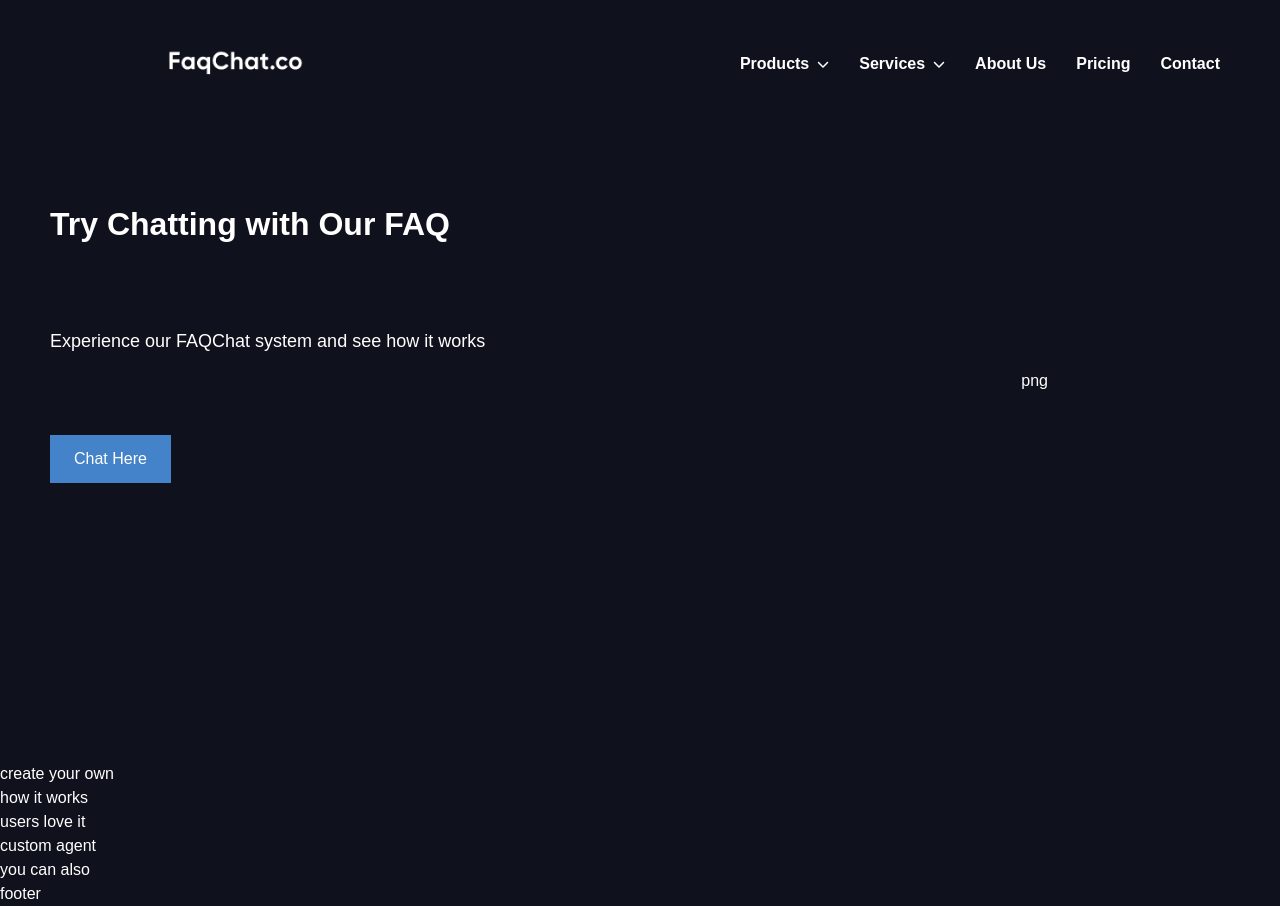
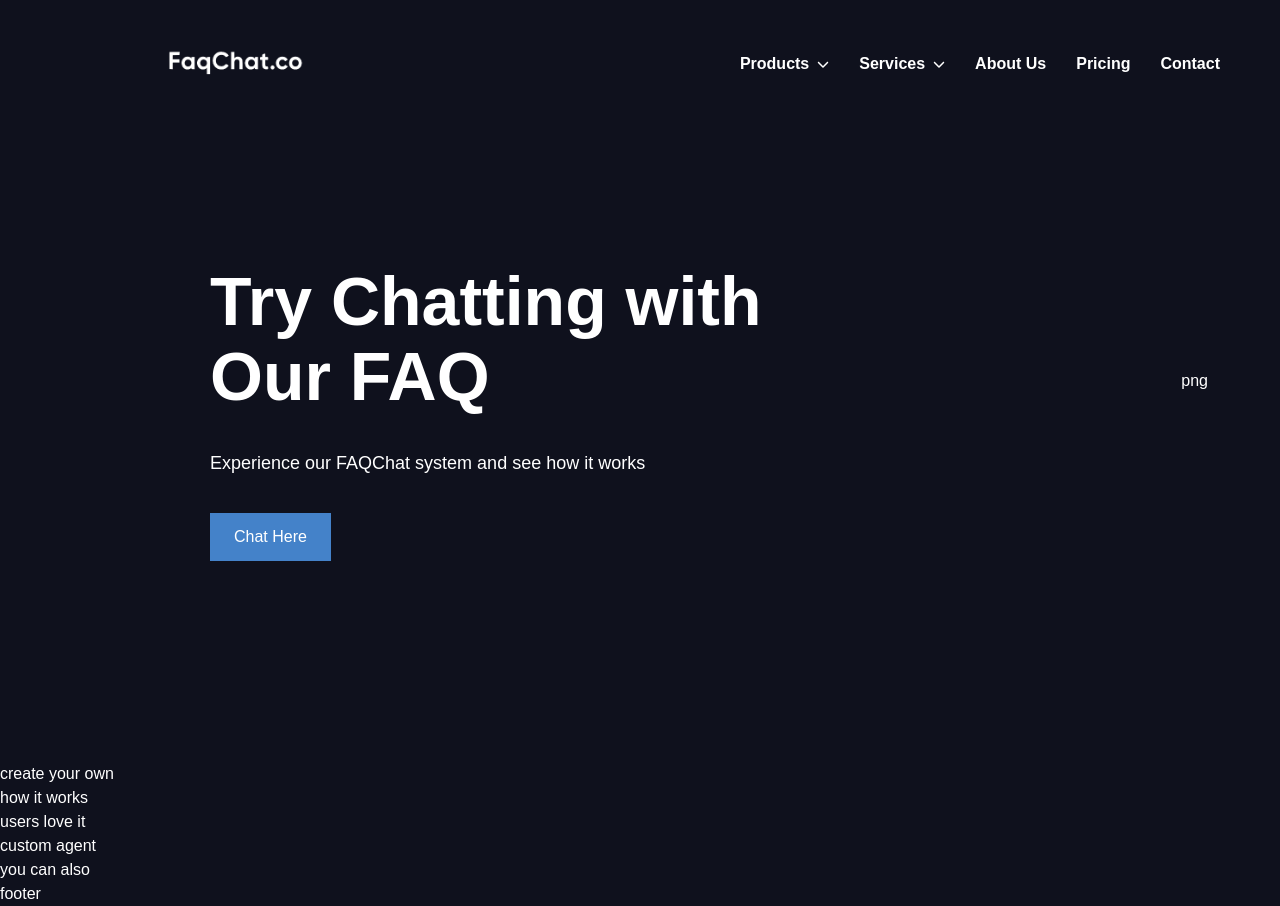
Before and after one commit to mbarto202/FAQChat, a Next.js app: page / in a window 1280 px wide. Built offline with nearby package versions, Linux system fonts and the light colour scheme.

Commit message:
fixed title and button positioning

```diff
--- a/app/components/TryChatting/TryChatting.module.css
+++ b/app/components/TryChatting/TryChatting.module.css
@@ -1,4 +1,4 @@
-/* Frame encapsulating the whole Try Chatting section */
+/* Frame 427322109 encapsulating the whole Try Chatting section */
 .tryChattingSection {
     position: static;
     width: 1120px;
@@ -9,9 +9,10 @@
     align-items: center;
     padding: 0px 72px 0px 40px;
     margin: 200px 0px;
+    margin-left: 160px;
   }
 
-  /* Frame encapsulating the title, text, and button */
+  /* Frame 427322103 - Content Frame encapsulating title, text, and button */
   .contentFrame {
     position: static;
     width: 552px;
@@ -25,10 +26,38 @@
     margin: 0px 10px;
   }
 
+  /* Frame 427322102 - Frame encapsulating title and text */
+.titleTextFrame {
+    position: static;
+    width: 552px;
+    height: 238px;
+    display: flex;
+    flex-direction: column;
+    justify-content: flex-start;
+    align-items: flex-start;
+    gap: 20px;
+    padding: 0px;
+    margin: 64px 0px;
+  }
+
+  /* Frame for the title only */
+.titleFrame {
+    position: static;
+    width: 552px;
+    height: 150px;
+    margin: 20px 0px;
+    flex: none;
+    order: 0;
+    flex-grow: 0;
+}
+
+
   .title {
-    font-size: 32px;
-    font-weight: bold;
-    margin: 0;
+    font-size: 68px;
+    font-weight: 600;
+    line-height: 110%;
+    letter-spacing: 1%;
+    text-align: left;
   }
 
   .description {
@@ -52,5 +81,4 @@
   .imageContainer {
     width: auto;
     height: auto;
-    /* Add styles for your image or PNG here */
   }
--- a/app/components/TryChatting/TryChatting.tsx
+++ b/app/components/TryChatting/TryChatting.tsx
@@ -8,9 +8,13 @@ const TryChatting = () => {
   return (
     <section className={styles.tryChattingSection}>
       <div className={styles.contentFrame}> {/* Frame encapsulating the title, text, and button */}
-        <h2 className={styles.title}>Try Chatting with Our FAQ</h2>
-        <p className={styles.description}>Experience our FAQChat system and see how it works</p>
-        <button className={styles.chatButton}>Chat Here</button>
+        <div className={styles.titleTextFrame}>
+          <div className="titleFrame">
+            <h2 className={styles.title}>Try Chatting with Our FAQ</h2>
+          </div>
+          <p className={styles.description}>Experience our FAQChat system and see how it works</p>
+          <button className={styles.chatButton}>Chat Here</button>
+        </div>
       </div>
       <div className={styles.imageContainer}>
         png
```
